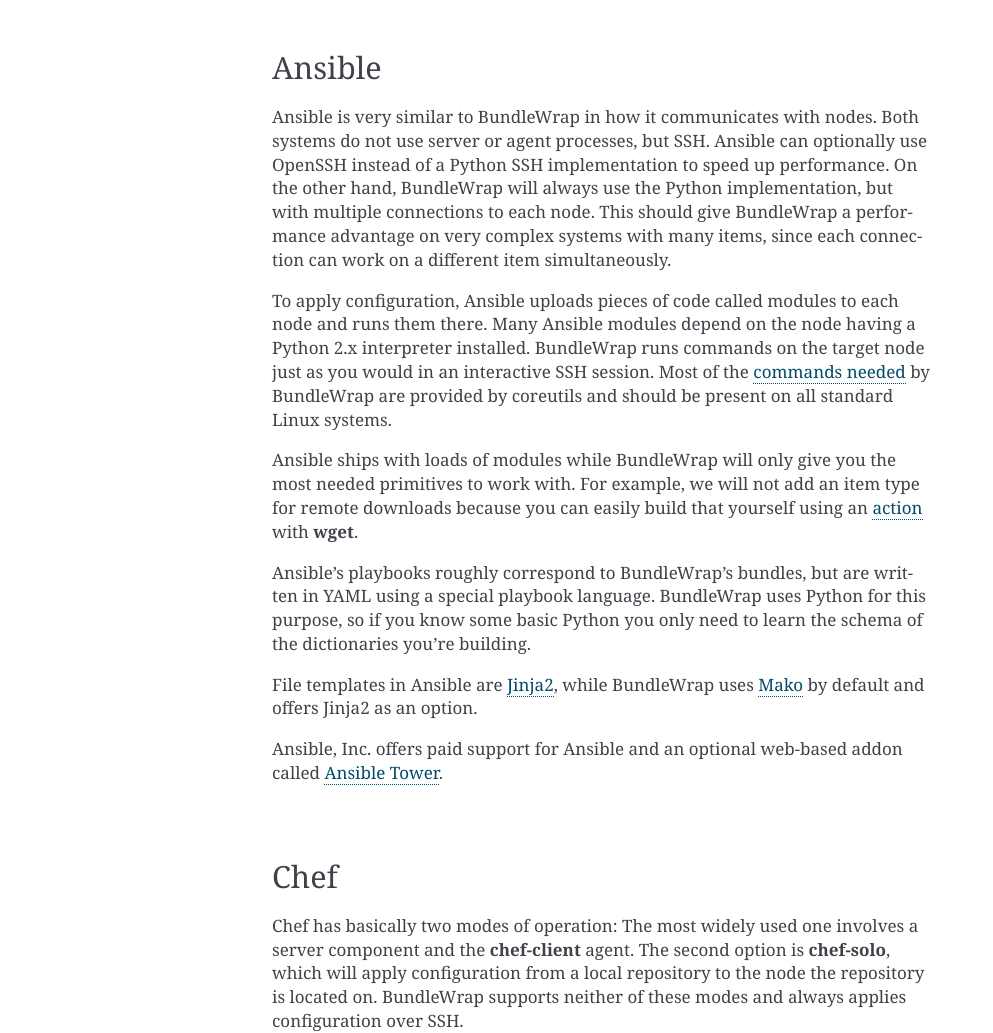
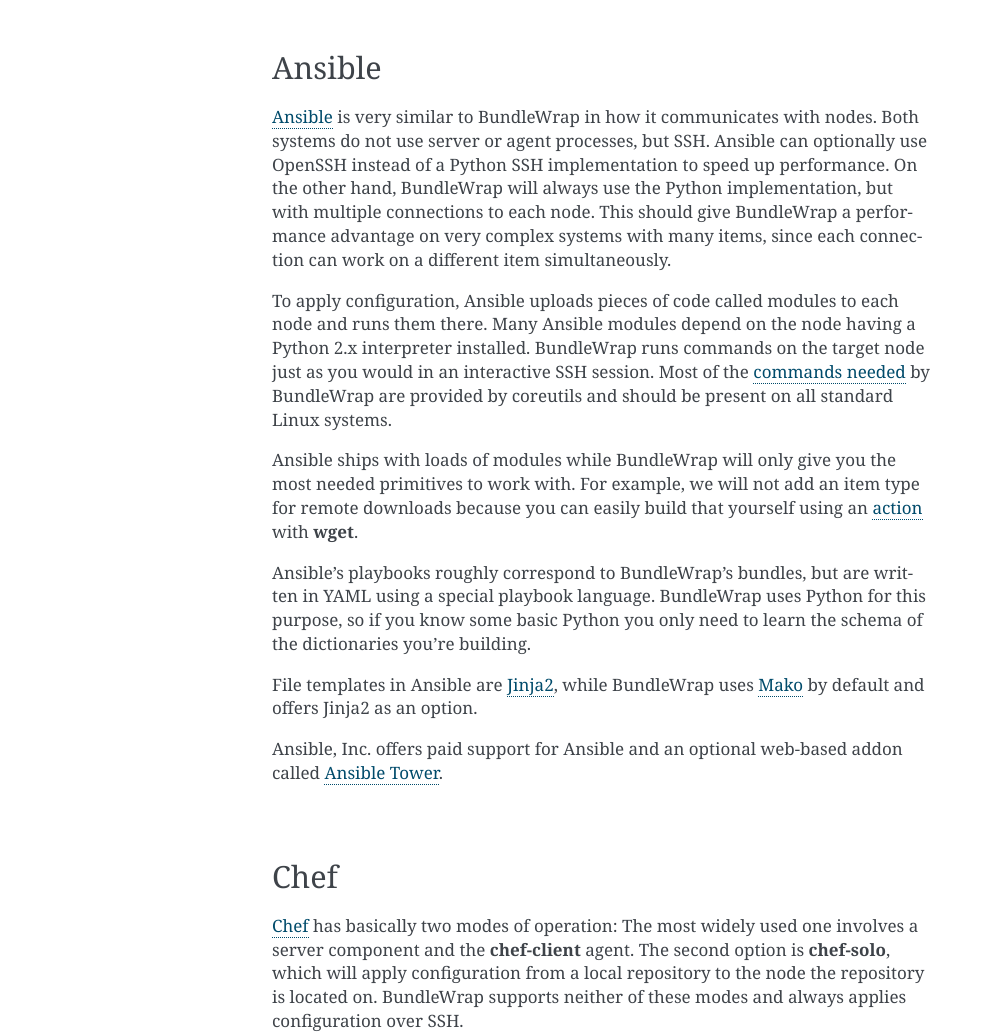
Before and after one commit to bundlewrap/bundlewrap, a Sphinx documentation site: the page built from doc/alternatives.rst, in a window 1280 px wide. Shown: the part 518-1551 px from the top of the page, without its empty margins (148-1141 px from the left). Built offline with Sphinx 7.4.7, drawn with Linux system fonts in a browser that asks for light colours; the version number is read from the project's files by our own code; part of the change alters nothing that is shown.

```diff
--- a/doc/alternatives.rst
+++ b/doc/alternatives.rst
@@ -24,7 +24,7 @@ BundleWrap has the following properties that are unique to it or at least not co
 Ansible
 -------
 
-Ansible is very similar to BundleWrap in how it communicates with nodes. Both systems do not use server or agent processes, but SSH. Ansible can optionally use OpenSSH instead of a Python SSH implementation to speed up performance. On the other hand, BundleWrap will always use the Python implementation, but with multiple connections to each node. This should give BundleWrap a performance advantage on very complex systems with many items, since each connection can work on a different item simultaneously.
+`Ansible <http://ansible.com>`_ is very similar to BundleWrap in how it communicates with nodes. Both systems do not use server or agent processes, but SSH. Ansible can optionally use OpenSSH instead of a Python SSH implementation to speed up performance. On the other hand, BundleWrap will always use the Python implementation, but with multiple connections to each node. This should give BundleWrap a performance advantage on very complex systems with many items, since each connection can work on a different item simultaneously.
 
 To apply configuration, Ansible uploads pieces of code called modules to each node and runs them there. Many Ansible modules depend on the node having a Python 2.x interpreter installed. BundleWrap runs commands on the target node just as you would in an interactive SSH session. Most of the :doc:`commands needed <requirements>` by BundleWrap are provided by coreutils and should be present on all standard Linux systems.
 
@@ -41,7 +41,7 @@ Ansible, Inc. offers paid support for Ansible and an optional web-based addon ca
 Chef
 ----
 
-Chef has basically two modes of operation: The most widely used one involves a server component and the :command:`chef-client` agent. The second option is :command:`chef-solo`, which will apply configuration from a local repository to the node the repository is located on. BundleWrap supports neither of these modes and always applies configuration over SSH.
+`Chef <http://www.getchef.com/>`_ has basically two modes of operation: The most widely used one involves a server component and the :command:`chef-client` agent. The second option is :command:`chef-solo`, which will apply configuration from a local repository to the node the repository is located on. BundleWrap supports neither of these modes and always applies configuration over SSH.
 
 Overall, Chef is harder to get into, but will scale to thousands of nodes.
 
```
